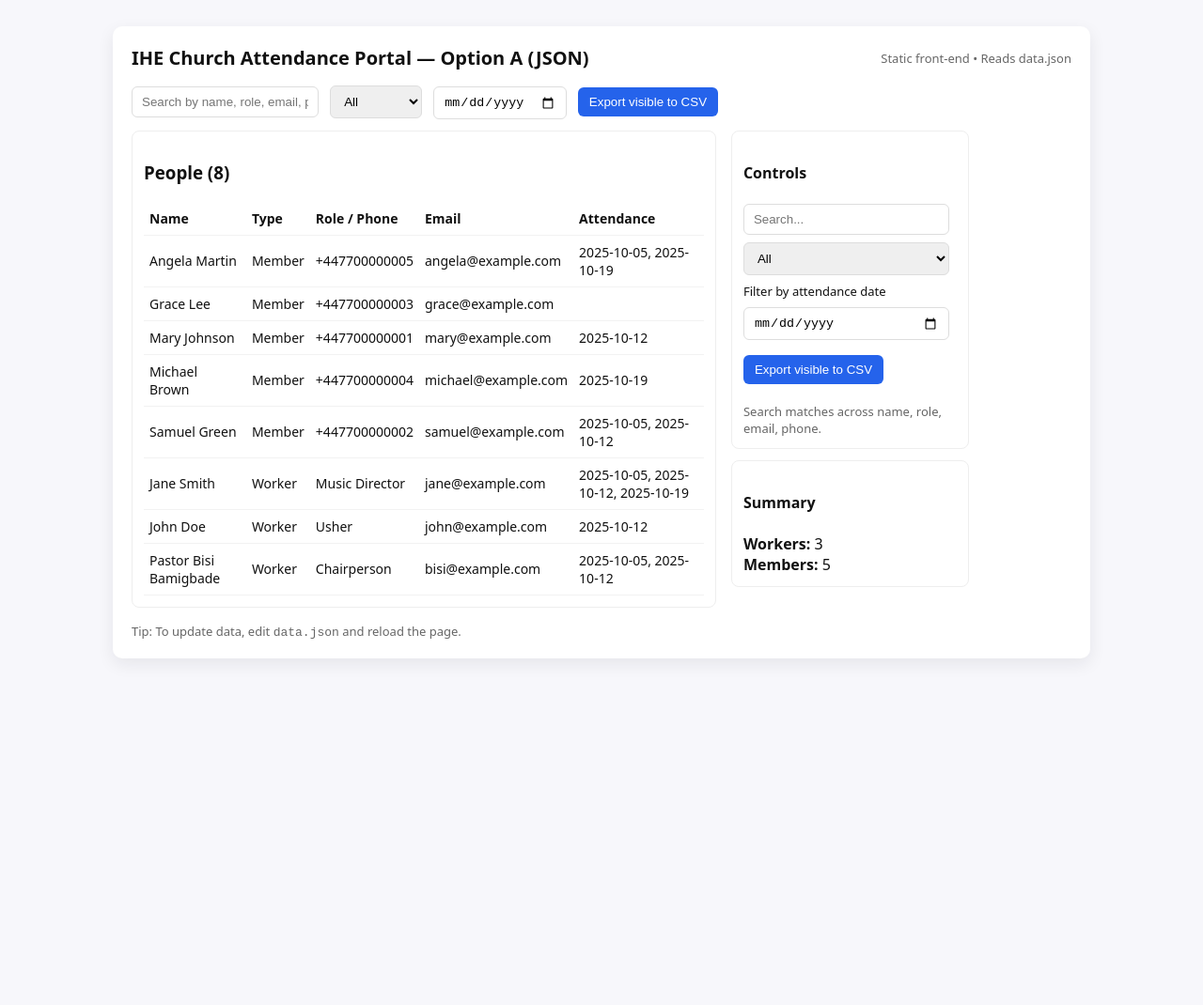
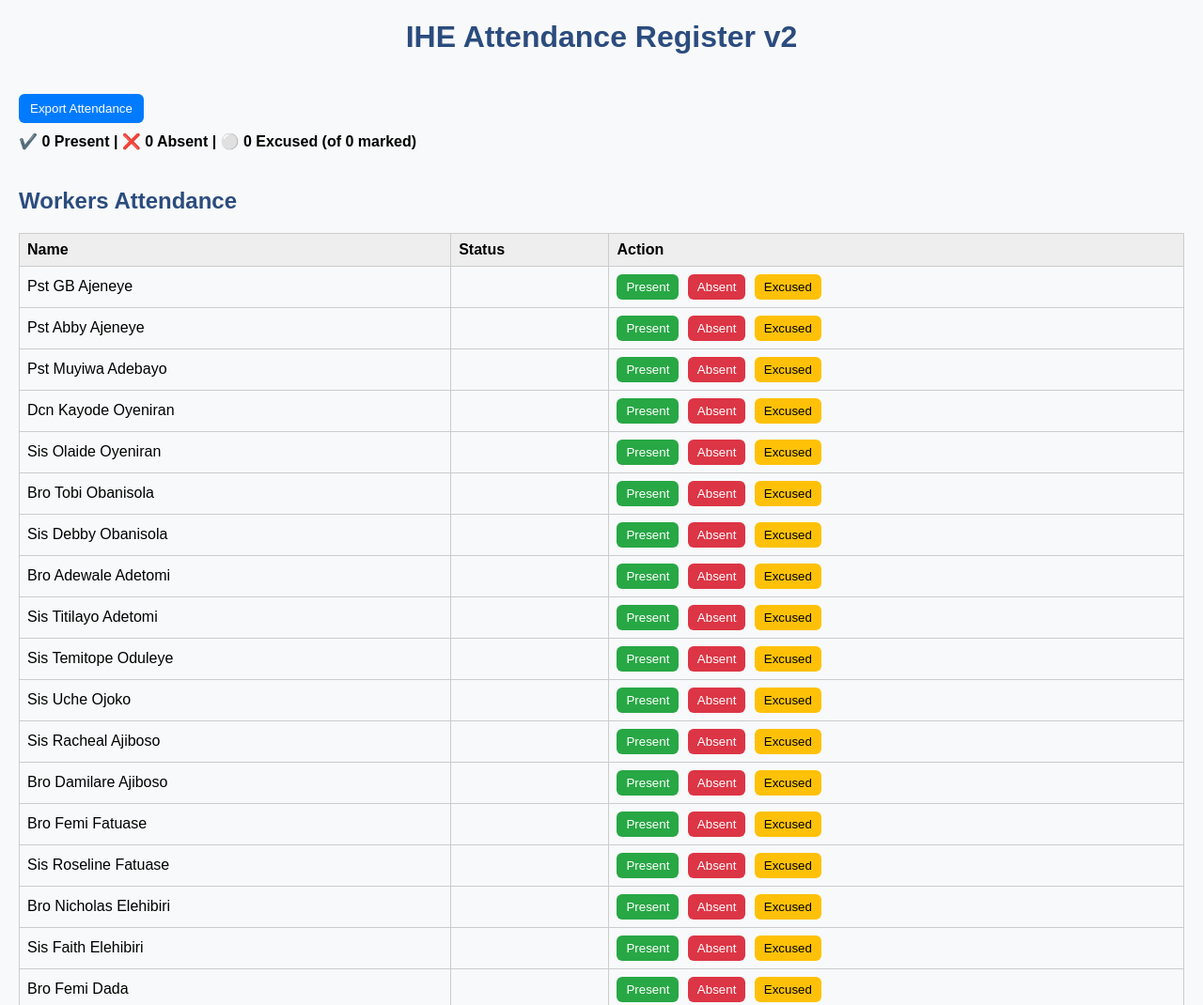
Before and after one commit to Grateway21/IHE-Attendance-Register, a plain HTML site: page index.html in a window 1280 px wide. Shown: the top 1070 px of the page at 94% size. Before the commit the page ends 800 px from the top, so only its background shows below. Drawn offline with nearby package versions, Linux system fonts and the light colour scheme.

Commit message:
Add files via upload
Replace old files with updated version

```diff
--- a/app.js
+++ b/app.js
@@ -1,134 +1,60 @@
-const { useState, useEffect } = React;
+const dataUrl = 'data.json';
+let attendance = {};
 
-function App() {
-  const [data, setData] = useState({workers:[], members:[]});
-  const [q, setQ] = useState("");
-  const [typeFilter, setTypeFilter] = useState("all");
-  const [dateFilter, setDateFilter] = useState("");
-
-  useEffect(()=> {
-    fetch("data.json")
-      .then(r=>r.json())
-      .then(setData)
-      .catch(e=> {
-        console.error(e);
-        setData({workers:[], members:[]});
-      });
-  },[]);
-
-  function matches(item, qLower) {
-    if(!qLower) return true;
-    const fields = Object.values(item).map(v=>String(v).toLowerCase());
-    return fields.some(f=>f.includes(qLower));
+async function loadData() {
+  const res = await fetch(dataUrl);
+  const data = await res.json();
+  populateTable('workers', data.workers);
+  populateTable('members', data.members);
+  updateSummary();
 }
 
-  function visibleItems() {
-    const qLower = q.trim().toLowerCase();
-    const byType = [];
-    if(typeFilter === "all" || typeFilter === "workers") byType.push(...data.workers.map(x=>({...x, _type:"Worker"})));
-    if(typeFilter === "all" || typeFilter === "members") byType.push(...data.members.map(x=>({...x, _type:"Member"})));
-    return byType.filter(item => {
-      if(!matches(item, qLower)) return false;
-      if(dateFilter) {
-        return item.attendanceDates && item.attendanceDates.includes(dateFilter);
-      }
-      return true;
-    }).sort((a,b)=> (a._type.localeCompare(b._type) || (a.name || "").localeCompare(b.name)));
+function populateTable(type, names) {
+  const tableBody = document.querySelector(`#${type}Table tbody`);
+  names.forEach(name => {
+    const row = document.createElement('tr');
+    const status = attendance[name] || '';
+    row.innerHTML = `
+      <td>${name}</td>
+      <td id="status-${name.replace(/\s+/g, '_')}">${status}</td>
+      <td>
+        <button class="present" onclick="mark('${name}', 'Present')">Present</button>
+        <button class="absent" onclick="mark('${name}', 'Absent')">Absent</button>
+        <button class="excused" onclick="mark('${name}', 'Excused')">Excused</button>
+      </td>
+    `;
+    tableBody.appendChild(row);
+  });
 }
 
-  function exportCSV() {
-    const items = visibleItems();
-    if(items.length === 0) { alert("No rows to export"); return; }
-    const headers = ["id","name","_type","role_or_phone","email","attendanceDates"];
-    const rows = items.map(it => {
-      const role_or_phone = it.role ? it.role : (it.phone ? it.phone : "");
-      return [it.id, it.name, it._type, role_or_phone, it.email || "", (it.attendanceDates || []).join("|")];
-    });
-    const csv = [headers.join(","), ...rows.map(r=>r.map(cell=>`"\${String(cell).replace(/"/g,'""')}"`).join(","))].join("\n");
-    const blob = new Blob([csv], {type:"text/csv;charset=utf-8;"});
-    const url = URL.createObjectURL(blob);
-    const a = document.createElement("a");
-    a.href = url;
-    a.download = "ihe-visible-attendance.csv";
-    document.body.appendChild(a);
-    a.click();
-    a.remove();
-    URL.revokeObjectURL(url);
+function mark(name, status) {
+  const timestamp = new Date().toLocaleString();
+  attendance[name] = { status, timestamp };
+  document.getElementById(`status-${name.replace(/\s+/g, '_')}`).textContent = status;
+  updateSummary();
 }
 
-  const items = visibleItems();
-
-  return (
-    <div style={{width:"100%", display:"flex", gap:16}}>
-      <div className="card">
-        <h3>People ({items.length})</h3>
-        <table>
-          <thead>
-            <tr><th>Name</th><th>Type</th><th>Role / Phone</th><th>Email</th><th>Attendance</th></tr>
-          </thead>
-          <tbody>
-            {items.map(it => (
-              <tr key={it._type + "-" + it.id}>
-                <td>{it.name}</td>
-                <td>{it._type}</td>
-                <td>{it.role ? it.role : (it.phone || "")}</td>
-                <td>{it.email || ""}</td>
-                <td>{(it.attendanceDates || []).join(", ")}</td>
-              </tr>
-            ))}
-            {items.length === 0 && <tr><td colSpan="5" className="muted">No results</td></tr>}
-          </tbody>
-        </table>
-      </div>
-
-      <div style={{width:320}}>
-        <div className="card">
-          <h4>Controls</h4>
-          <div style={{display:"flex",flexDirection:"column", gap:8}}>
-            <input placeholder="Search..." value={q} onChange={e=>setQ(e.target.value)} />
-            <select value={typeFilter} onChange={e=>setTypeFilter(e.target.value)}>
-              <option value="all">All</option>
-              <option value="workers">Workers</option>
-              <option value="members">Members</option>
-            </select>
-            <label style={{fontSize:13}}>Filter by attendance date</label>
-            <input type="date" value={dateFilter} onChange={e=>setDateFilter(e.target.value)} />
-            <div style={{marginTop:8}}>
-              <button onClick={exportCSV}>Export visible to CSV</button>
-            </div>
-            <div style={{marginTop:12}} className="muted">Search matches across name, role, email, phone.</div>
-          </div>
-        </div>
-
-        <div className="card" style={{marginTop:12}}>
-          <h4>Summary</h4>
-          <div><strong>Workers:</strong> {data.workers.length}</div>
-          <div><strong>Members:</strong> {data.members.length}</div>
-        </div>
-      </div>
-    </div>
-  );
+function updateSummary() {
+  const counts = { Present: 0, Absent: 0, Excused: 0 };
+  Object.values(attendance).forEach(a => { if (counts[a.status] !== undefined) counts[a.status]++; });
+  const total = Object.keys(attendance).length;
+  document.getElementById('summary').textContent =
+    `✔️ ${counts.Present} Present | ❌ ${counts.Absent} Absent | ⚪ ${counts.Excused} Excused (of ${total} marked)`;
 }
 
-const root = document.getElementById("root");
-ReactDOM.createRoot(root).render(<App />);
+function exportAttendance() {
+  const rows = [['Name', 'Status', 'Timestamp']];
+  for (const [name, record] of Object.entries(attendance)) {
+    rows.push([name, record.status, record.timestamp]);
+  }
+  const csvContent = rows.map(r => r.join(',')).join('\n');
+  const blob = new Blob([csvContent], { type: 'text/csv;charset=utf-8;' });
+  const url = URL.createObjectURL(blob);
+  const a = document.createElement('a');
+  a.href = url;
+  const today = new Date().toISOString().split('T')[0];
+  a.download = `IHE-Attendance-${today}.csv`;
+  a.click();
+}
 
-// connect controls outside React
-document.getElementById("search").addEventListener("input", e => {
-  const ev = new Event("input", {bubbles:true});
-  // find React input and set its value via dispatching
-  const input = document.querySelector("input[placeholder='Search...']");
-  if(input) { input.value = e.target.value; input.dispatchEvent(ev); }
-});
-document.getElementById("typeFilter").addEventListener("change", e => {
-  const sel = document.querySelector("select[value='all'], select");
-  if(sel) { sel.value = e.target.value; sel.dispatchEvent(new Event("change", {bubbles:true})); }
-});
-document.getElementById("dateFilter").addEventListener("change", e => {
-  const d = document.querySelector("input[type='date']");
-  if(d) { d.value = e.target.value; d.dispatchEvent(new Event("input", {bubbles:true})); }
-});
-document.getElementById("exportBtn").addEventListener("click", () => {
-  const btn = document.querySelector("button");
-  if(btn) btn.click();
-});
+loadData();
--- a/data.json
+++ b/data.json
@@ -1,81 +1,54 @@
 {
   "workers": [
-    {
-      "id": 1,
-      "name": "Pastor Bisi Bamigbade",
-      "role": "Chairperson",
-      "email": "bisi@example.com",
-      "attendanceDates": [
-        "2025-10-05",
-        "2025-10-12"
-      ]
-    },
-    {
-      "id": 2,
-      "name": "John Doe",
-      "role": "Usher",
-      "email": "john@example.com",
-      "attendanceDates": [
-        "2025-10-12"
-      ]
-    },
-    {
-      "id": 3,
-      "name": "Jane Smith",
-      "role": "Music Director",
-      "email": "jane@example.com",
-      "attendanceDates": [
-        "2025-10-05",
-        "2025-10-12",
-        "2025-10-19"
-      ]
-    }
+    "Pst GB Ajeneye",
+    "Pst Abby Ajeneye",
+    "Pst Muyiwa Adebayo",
+    "Dcn Kayode Oyeniran",
+    "Sis Olaide Oyeniran",
+    "Bro Tobi Obanisola",
+    "Sis Debby Obanisola",
+    "Bro Adewale Adetomi",
+    "Sis Titilayo Adetomi",
+    "Sis Temitope Oduleye",
+    "Sis Uche Ojoko",
+    "Sis Racheal Ajiboso",
+    "Bro Damilare Ajiboso",
+    "Bro Femi Fatuase",
+    "Sis Roseline Fatuase",
+    "Bro Nicholas Elehibiri",
+    "Sis Faith Elehibiri",
+    "Bro Femi Dada",
+    "Sis Simi Dada",
+    "Bro Korede Mustapha",
+    "Sis Kemi Mustapha",
+    "Bro Adeola Adegbesan",
+    "Sis Bukola Adegbesan",
+    "Sis Tobi Akande",
+    "Bro David Akande",
+    "Sis Lilian Omorogbe",
+    "Sis Temmy Makinde"
   ],
   "members": [
-    {
-      "id": 101,
-      "name": "Mary Johnson",
-      "phone": "+447700000001",
-      "email": "mary@example.com",
-      "attendanceDates": [
-        "2025-10-12"
-      ]
-    },
-    {
-      "id": 102,
-      "name": "Samuel Green",
-      "phone": "+447700000002",
-      "email": "samuel@example.com",
-      "attendanceDates": [
-        "2025-10-05",
-        "2025-10-12"
-      ]
-    },
-    {
-      "id": 103,
-      "name": "Grace Lee",
-      "phone": "+447700000003",
-      "email": "grace@example.com",
-      "attendanceDates": []
-    },
-    {
-      "id": 104,
-      "name": "Michael Brown",
-      "phone": "+447700000004",
-      "email": "michael@example.com",
-      "attendanceDates": [
-        "2025-10-19"
-      ]
-    },
-    {
-      "id": 105,
-      "name": "Angela Martin",
-      "phone": "+447700000005",
-      "email": "angela@example.com",
-      "attendanceDates": [
-        "2025-10-05",
-        "2025-10-19"
-      ]
-    }
+    "Bro Adesanmi Haastrup",
+    "Sis Nifemi Haastrup",
+    "Bro Omor Esokun",
+    "Sis Josephine Ehizele",
+    "Bro Monday Ehizele",
+    "Bro Femi Oyeyiola",
+    "Sis Mariah Oyeyiola",
+    "Bro Kennedy Omoruyi",
+    "Sis Christianah Omoruyi",
+    "Dcn Olushola Adio",
+    "Sis Tosin Adio",
+    "Sis Damilola Oyadeyi",
+    "Bro Tosin Amusa",
+    "Sis Adebimpe Amusa",
+    "Bro Kenny Olanipekun",
+    "Sis Bukola Olanipekun",
+    "Bro Juwon Ogunlade",
+    "Sis Abisoye Ogunlade",
+    "Bro Somto Anthony",
+    "Sis Maureen",
+    "Sis Maxine Manjoro"
   ]
 }
--- a/index.html
+++ b/index.html
@@ -1,56 +1,49 @@
-<!doctype html>
-<html>
+<!DOCTYPE html>
+<html lang="en">
 <head>
-    <meta charset="utf-8" />
-    <title>IHE Church Attendance Portal</title>
-    <meta name="viewport" content="width=device-width, initial-scale=1" />
+  <meta charset="UTF-8" />
+  <meta name="viewport" content="width=device-width, initial-scale=1.0" />
+  <title>IHE Attendance Register v2</title>
   <style>
-      body { font-family: system-ui, -apple-system, "Segoe UI", Roboto, "Helvetica Neue", Arial; padding: 20px; background:#f7f7fb; color:#111; }
-      .container { max-width:1000px; margin:0 auto; background:white; padding:20px; border-radius:10px; box-shadow:0 6px 18px rgba(20,20,40,0.08); }
-      header { display:flex; align-items:center; justify-content:space-between; margin-bottom:16px; }
-      h1 { margin:0; font-size:20px; }
-      input, select { padding:8px 10px; margin-right:8px; border-radius:6px; border:1px solid #ddd; }
-      .grid { display:grid; grid-template-columns:1fr 1fr; gap:16px; margin-top:12px; }
-      .card { padding:12px; border-radius:8px; border:1px solid #eee; background:#fff; }
-      table { width:100%; border-collapse:collapse; }
-      th, td { padding:8px 6px; text-align:left; border-bottom:1px solid #f2f2f2; font-size:14px; }
-      .actions { margin-top:12px; }
-      button { padding:8px 12px; border-radius:6px; border:none; cursor:pointer; background:#2563eb; color:white; }
-      .muted { color:#666; font-size:13px; }
-      @media (max-width:700px) { .grid { grid-template-columns:1fr; } }
+    body { font-family: Arial, sans-serif; margin: 20px; background: #f8f9fa; }
+    h1 { text-align: center; color: #2b4c7e; }
+    h2 { margin-top: 40px; color: #2b4c7e; }
+    .section { margin-bottom: 40px; }
+    table { width: 100%; border-collapse: collapse; margin-top: 10px; }
+    th, td { border: 1px solid #ccc; padding: 8px; text-align: left; }
+    th { background-color: #eee; }
+    button { margin-right: 5px; border: none; padding: 6px 10px; border-radius: 6px; cursor: pointer; }
+    .present { background-color: #28a745; color: white; }
+    .absent { background-color: #dc3545; color: white; }
+    .excused { background-color: #ffc107; color: black; }
+    .export { background-color: #007bff; color: white; padding: 8px 12px; margin-top: 20px; }
+    .counter { margin: 10px 0; font-weight: bold; }
   </style>
 </head>
 <body>
-    <div class="container">
-      <header>
-        <h1>IHE Church Attendance Portal — Option A (JSON)</h1>
-        <div class="muted">Static front-end • Reads data.json</div>
-      </header>
+  <h1>IHE Attendance Register v2</h1>
 
-      <div>
-        <input id="search" placeholder="Search by name, role, email, phone..." />
-        <select id="typeFilter">
-          <option value="all">All</option>
-          <option value="workers">Workers</option>
-          <option value="members">Members</option>
-        </select>
-        <input id="dateFilter" type="date" />
-        <button id="exportBtn">Export visible to CSV</button>
+  <div id="controls">
+    <button class="export" onclick="exportAttendance()">Export Attendance</button>
+    <div class="counter" id="summary"></div>
   </div>
 
-      <div class="grid" id="root"></div>
-
-      <div class="actions muted" style="margin-top:16px;">
-        Tip: To update data, edit <code>data.json</code> and reload the page.
-      </div>
+  <div class="section">
+    <h2>Workers Attendance</h2>
+    <table id="workersTable">
+      <thead><tr><th>Name</th><th>Status</th><th>Action</th></tr></thead>
+      <tbody></tbody>
+    </table>
   </div>
 
-    <!-- React + Babel from CDN for simplicity -->
-    <script src="https://unpkg.com/react@18/umd/react.development.js"></script>
-    <script src="https://unpkg.com/react-dom@18/umd/react-dom.development.js"></script>
-    <script src="https://unpkg.com/babel-standalone@6/babel.min.js"></script>
+  <div class="section">
+    <h2>Members Attendance</h2>
+    <table id="membersTable">
+      <thead><tr><th>Name</th><th>Status</th><th>Action</th></tr></thead>
+      <tbody></tbody>
+    </table>
+  </div>
 
-    <!-- App code -->
-    <script type="text/babel" src="app.js"></script>
+  <script src="app.js"></script>
 </body>
 </html>
```
Also changed, not shown: 1 other file. Lines whose indentation alone changed are shown as unchanged.
